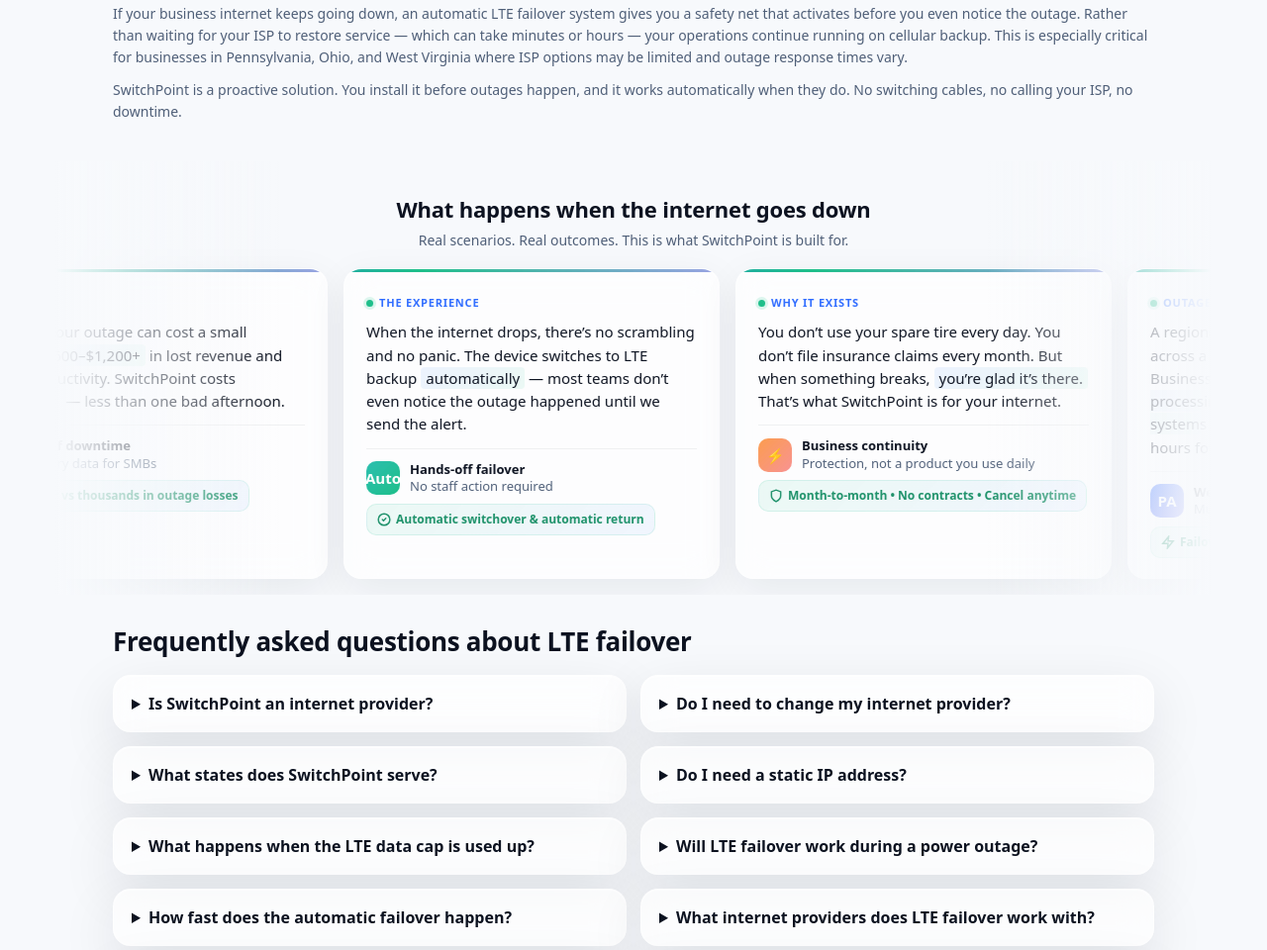
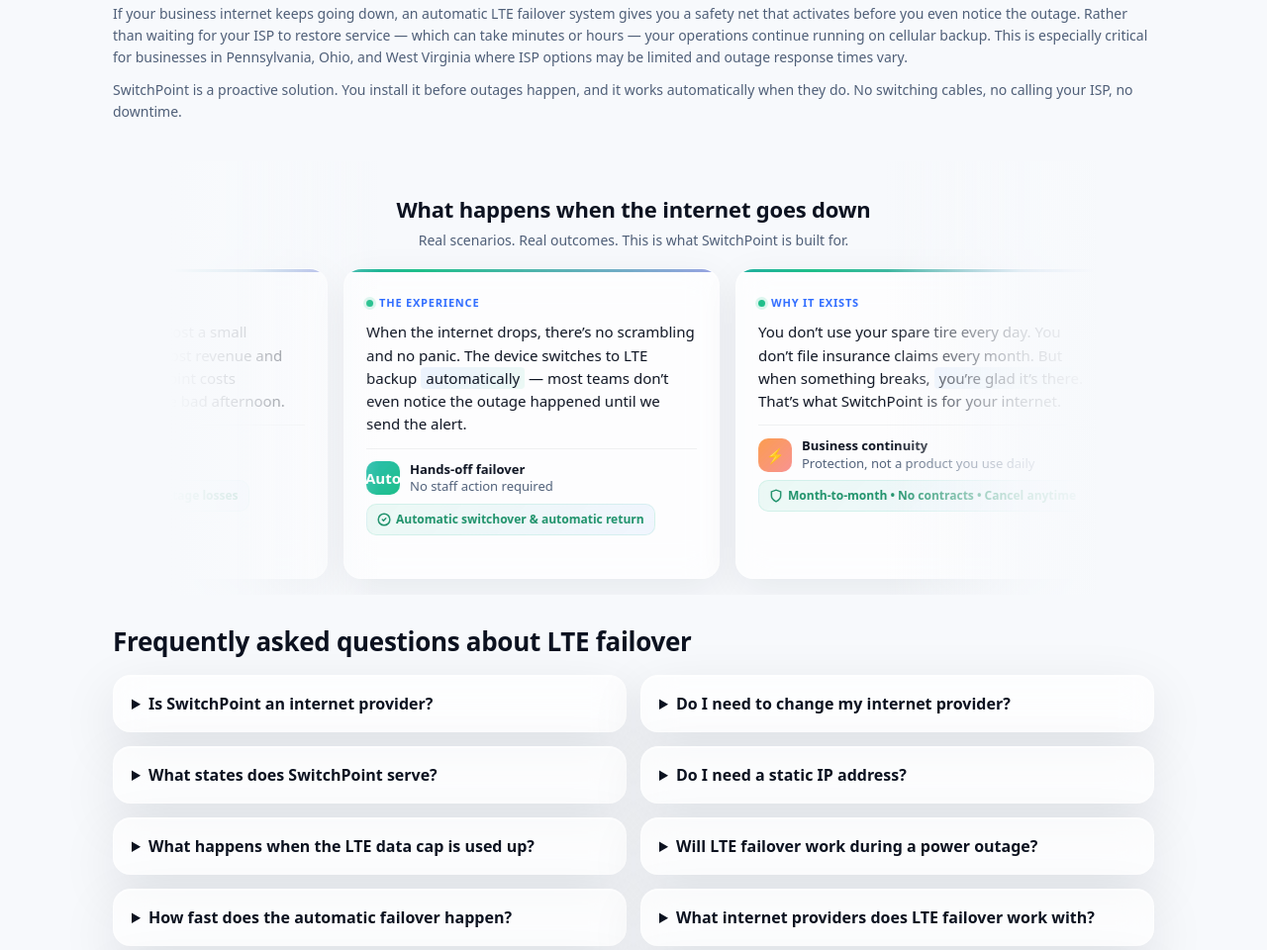
Before and after one commit to pghcham1990/switchpointbackup-site, a plain HTML site: page index.html in a window 1280 px wide. Shown: the part 4429-5389 px from the top of the page at 99% size. Drawn offline with Linux system fonts and the light colour scheme.

Commit message:
Update index.html

```diff
--- a/index.html
+++ b/index.html
@@ -700,8 +700,8 @@
     .proof-section::before,.proof-section::after{
       content:"";position:absolute;top:0;bottom:0;z-index:3;pointer-events:none;
     }
-    .proof-section::before{left:0;width:22%;background:linear-gradient(90deg,var(--bg) 0%,var(--bg) 20%,transparent 100%)}
-    .proof-section::after{right:0;width:22%;background:linear-gradient(270deg,var(--bg) 0%,var(--bg) 20%,transparent 100%)}
+    .proof-section::before{left:0;width:30%;background:linear-gradient(90deg,var(--bg) 0%,var(--bg) 45%,rgba(247,249,252,.85) 65%,transparent 100%)}
+    .proof-section::after{right:0;width:30%;background:linear-gradient(270deg,var(--bg) 0%,var(--bg) 45%,rgba(247,249,252,.85) 65%,transparent 100%)}
     .proof-heading{text-align:center;margin-bottom:18px;position:relative;z-index:2}
     .proof-heading h2{font-size:22px;margin:0 0 4px;letter-spacing:-.2px}
     .proof-heading p{color:var(--muted);font-size:14px;margin:0}
```
